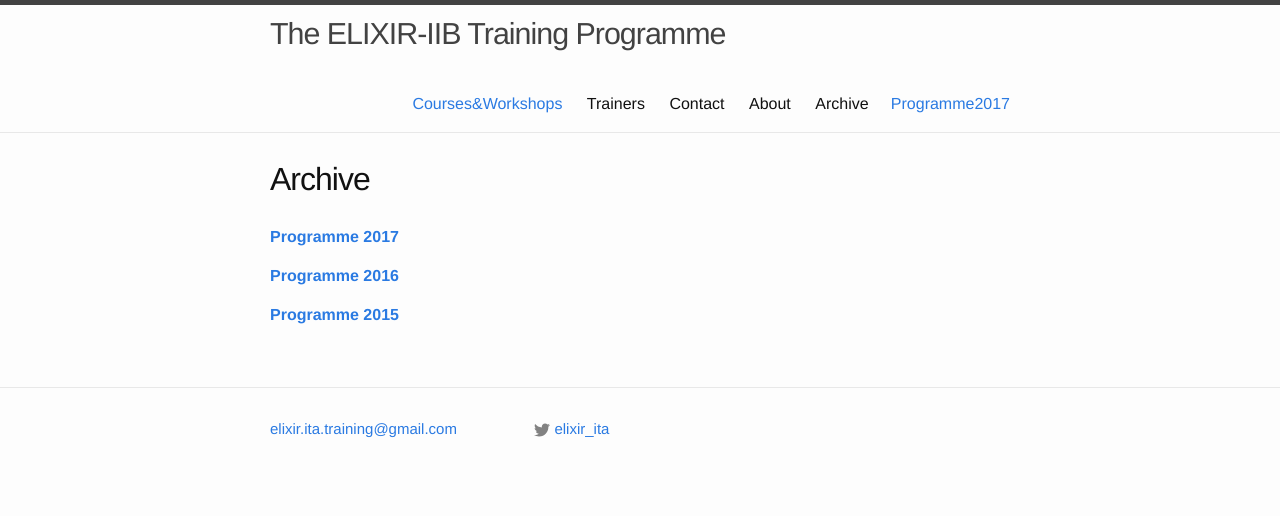
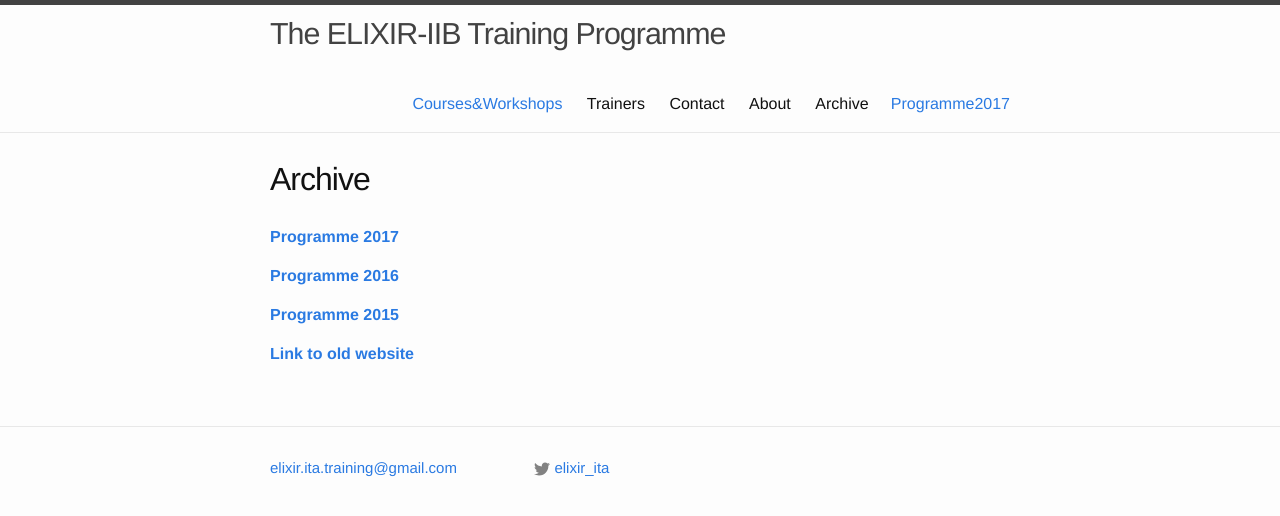
Before and after one commit to ELIXIR-IIB-training/website, a Jekyll site: the page built from _pages/05-archive.md, in a window 1280 px wide. Shown: the top 516 px of the page. Built offline with Jekyll 4.4.1, drawn with Linux system fonts in a browser that asks for light colours.

Commit message:
Add link to old website

```diff
--- a/_pages/05-archive.md
+++ b/_pages/05-archive.md
@@ -9,3 +9,5 @@ permalink: /archive/
 [**Programme 2016**](../docs/programme2016_copy.html)
 
 [**Programme 2015**](../docs/programme2015_copy.html)
+
+[**Link to old website**](http://bioinformaticstraining.pythonanywhere.com/course)
```
